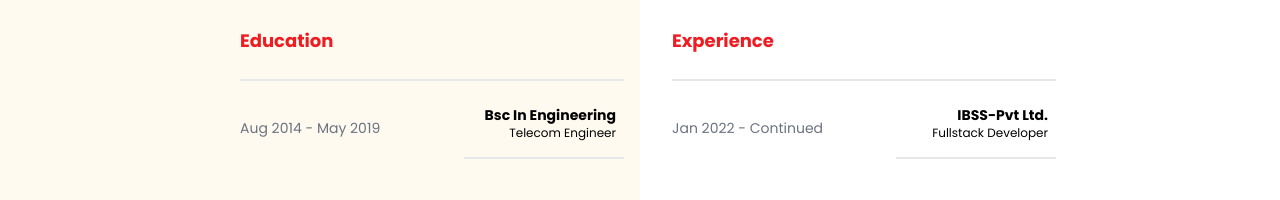
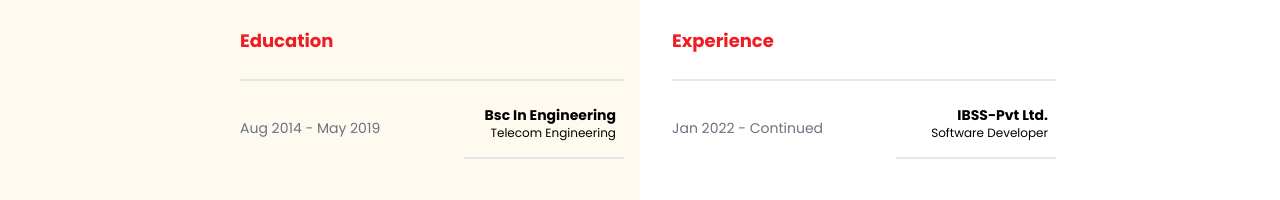
Before and after one commit to tanvir0emon/portfolio, a Nuxt app: page / in a window 1280 px wide. Shown: the part 1423-1623 px from the top of the page. Built offline with nearby package versions, Linux system fonts and the light colour scheme; a web font is replaced by a local one.

Commit message:
update minor

```diff
--- a/components/layouts/EducationExperianceSection.vue
+++ b/components/layouts/EducationExperianceSection.vue
@@ -33,7 +33,7 @@
                         <p class="text-gray-500">Aug 2014 - May 2019</p>
                         <div class="card-section">
                             <p class="font-bold">Bsc In Engineering</p>
-                            <p class="mb-2 text-xs">Telecom Engineer</p>
+                            <p class="mb-2 text-xs">Telecom Engineering</p>
                         </div>
                     </div>
                 </div>
@@ -71,7 +71,7 @@
                         <p class="text-gray-500">Jan 2022 - Continued</p>
                         <div class="card-section">
                             <p class="font-bold">IBSS-Pvt Ltd.</p>
-                            <p class="mb-2 text-xs">Fullstack Developer</p>
+                            <p class="mb-2 text-xs">Software Developer</p>
                         </div>
                     </div>
                 </div>
--- a/components/layouts/ProtfolioItems.vue
+++ b/components/layouts/ProtfolioItems.vue
@@ -14,7 +14,7 @@
                     <div class="product-options absolute flex items-center justify-center">
 
                         <!-- view button -->
-                        <a target="_blank" :href="project.url" class="h-12 w-12 bg-white hover:bg-primary-500 rounded-full shadow-md flex justify-center items-center text-primary-500 hover:text-white cursor-pointer">
+                        <a v-if="project.show" target="_blank" :href="project.url" class="h-12 w-12 bg-white hover:bg-primary-500 rounded-full shadow-md flex justify-center items-center text-primary-500 hover:text-white cursor-pointer">
                             <svg xmlns="http://www.w3.org/2000/svg" class="h-5 w-5" fill="none" viewBox="0 0 24 24" stroke="currentColor">
                                 <path stroke-linecap="round" stroke-linejoin="round" stroke-width="2" d="M15 12a3 3 0 11-6 0 3 3 0 016 0z" />
                                 <path stroke-linecap="round" stroke-linejoin="round" stroke-width="2" d="M2.458 12C3.732 7.943 7.523 5 12 5c4.478 0 8.268 2.943 9.542 7-1.274 4.057-5.064 7-9.542 7-4.477 0-8.268-2.943-9.542-7z" />
@@ -55,12 +55,15 @@ export default {
                     subtitle: "Website",
                     img: `/images/projects/securevpn.png`,
                     url: "https://securewebvpn.net",
+                    show: 'true',
+
                 },
                 {
                     title: "Ms Mollik Traders",
                     subtitle: "ERP",
                     img: `/images/projects/project 8.png`,
                     url: "http://msmolliktraders.com/",
+                    show: 'true',
                 },
 
                 {
@@ -68,12 +71,14 @@ export default {
                     subtitle: "Ecommerce",
                     img: `/images/projects/project 1.png`,
                     url: "https://sabziwala.bdlancers.com/",
+                    show: 'true',
                 },
                 {
                     title: "Ciasc Website",
                     subtitle: "Business/Corporate",
                     img: `/images/projects/project 2.png`,
                     url: "https://ciasc.ca/",
+                    show: 'true',
                 },
 
                 {
@@ -81,30 +86,35 @@ export default {
                     subtitle: "Ecommerce",
                     img: `/images/projects/project 3.png`,
                     url: "https://wrapmotif.com/",
+                    show: 'true',
                 },
 
                     {
                     title: "CpHD Website",
                     subtitle: "Ecommerce",
                     img: `/images/projects/project 7.png`,
-                     url: "https://cphd.net/",
+                    url: "https://cphd.net/",
+                    show: 'true',
                 },
                   {
                     title: "Sabziwaly Admin",
                     subtitle: "Php-Laravel/Multi-Auth",
                     img: `/images/projects/project 6.png`,
+                    // show: 'false',
                 },
 
                 {
                     title: "Wrapmotif Admin",
                     subtitle: "Php-Laravel",
                     img: `/images/projects/project 4.png`,
+                    // show: 'false',
                 },
 
                 {
                     title: "OutChimp Admin",
                     subtitle: "Php-Laravel",
                     img: `/images/projects/project 5.png`,
+                    // show: 'false',
                 },
 
 
```
